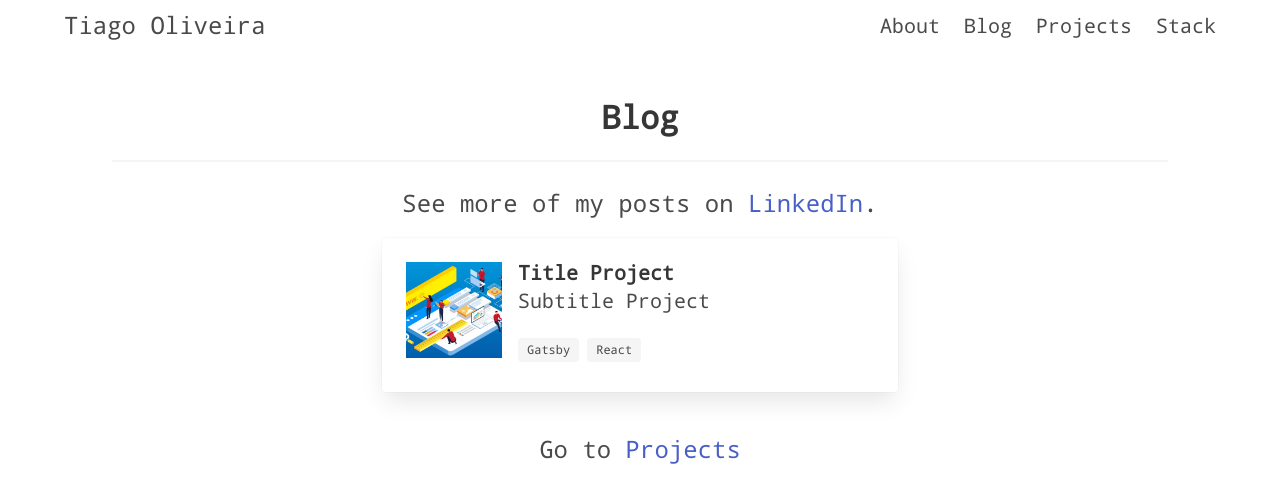
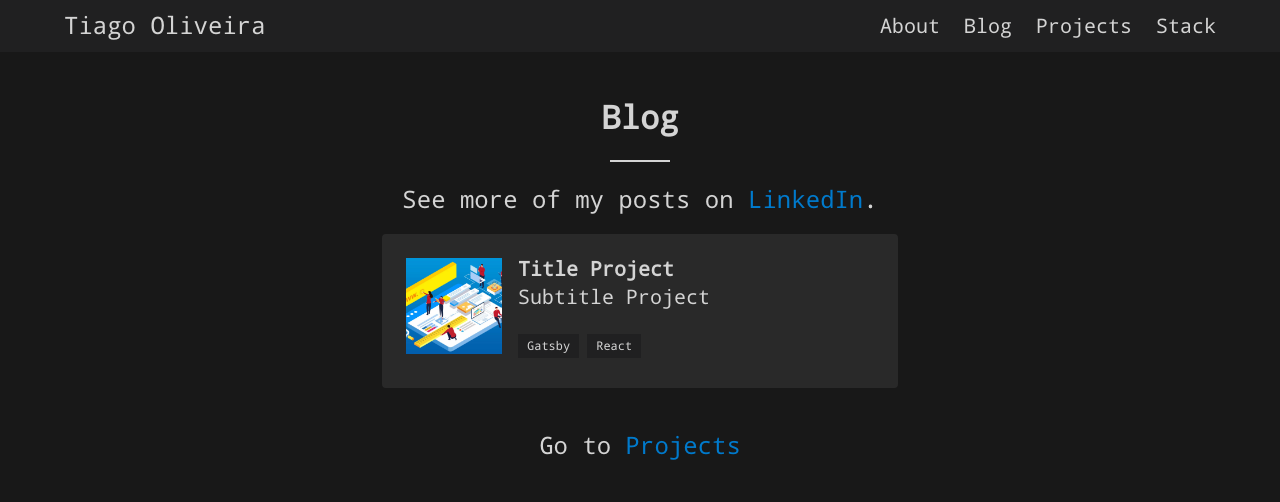
Before and after one commit to TiagoOlivv/my-personal-website, a Gatsby site: page /blog in a window 1280 px wide. Built offline with nearby package versions, Linux system fonts and the light colour scheme; Gatsby itself is replaced by a stand-in of ours.

Commit message:
add finally styles

```diff
--- a/src/components/Card/index.js
+++ b/src/components/Card/index.js
@@ -9,7 +9,7 @@ const Card = ({ title, subtitle, link, tags, image }) => {
 					<div className="media">
 						<div className="media-left">{image}</div>
 						<div className="media-content">
-							<h4 className="title is-size-5-desktop is-size-6-touch">
+							<h4 className="title is-size-5-desktop is-size-6-touch has-text-light">
 								{title}
 							</h4>
 							<p className="subtitle is-size-5-desktop is-size-6-touch">
--- a/src/components/Card/styles.scss
+++ b/src/components/Card/styles.scss
@@ -1,3 +1,7 @@
 .card {
 	margin: 16px 0;
+	box-shadow: none;
+	&:hover {
+		background-color: $card-hover-color;
+	}
 }
--- /dev/null
+++ b/src/components/Title/index.js
@@ -0,0 +1,17 @@
+import React from 'react'
+import PropType from 'prop-types'
+
+const Title = ({ children }) => {
+	return (
+		<>
+			<h1 className="title has-text-centered has-text-light">{children}</h1>
+			<hr />
+		</>
+	)
+}
+
+Title.protoTypes = {
+	children: PropType.node.isRequired,
+}
+
+export default Title
--- /dev/null
+++ b/src/components/Title/styles.scss
@@ -0,0 +1,4 @@
+hr {
+	width: 60px;
+	margin: 20px auto;
+}
--- a/src/pages/404.js
+++ b/src/pages/404.js
@@ -2,13 +2,13 @@ import React from 'react'
 
 import Layout from 'components/Layout'
 import SEO from 'components/SEO'
+import Title from 'components/Title'
 
 const NotFoundPage = () => (
 	<Layout>
 		<SEO pageTitle="404: Not found" />
 		<section className="section is-size-4-desktop is-size-5-touch">
-			<h1 className="title has-text-centered">404: NOT FOUND</h1>
-			<hr />
+			<Title>404: NOT FOUND</Title>
 			<p className="has-text-centered">
 				You just hit a route that doesn't exist... the sadness.
 			</p>
--- a/src/pages/blog.js
+++ b/src/pages/blog.js
@@ -6,6 +6,7 @@ import Img from 'gatsby-image'
 import Layout from 'components/Layout'
 import SEO from 'components/SEO'
 import Card from 'components/Card'
+import Title from 'components/Title'
 
 export const queryImage = graphql`
 	query {
@@ -23,13 +24,12 @@ const Blog = ({ data }) => {
 	return (
 		<Layout>
 			<SEO
-				pageTitle="Projects"
+				pageTitle="Blog"
 				description="front-end developer, developing apps"
 				keywords="ReactJS, React Native, Node, Gatsby, Front-end, API"
 			/>
 			<section className="section is-size-4-desktop is-size-5-touch">
-				<h1 className="title has-text-centered">Blog</h1>
-				<hr />
+				<Title>Blog</Title>
 				<p className="has-text-centered">
 					{`See more of my posts on `}
 					<a href="https://www.linkedin.com/in/tiagoolivv/">LinkedIn</a>.
--- a/src/pages/projects.js
+++ b/src/pages/projects.js
@@ -6,6 +6,7 @@ import Img from 'gatsby-image'
 import Layout from 'components/Layout'
 import SEO from 'components/SEO'
 import Card from 'components/Card'
+import Title from 'components/Title'
 
 export const queryImage = graphql`
 	query {
@@ -28,8 +29,8 @@ const Projects = ({ data }) => {
 				keywords="ReactJS, React Native, Node, Gatsby, Front-end, API"
 			/>
 			<section className="section is-size-4-desktop is-size-5-touch">
-				<h1 className="title has-text-centered">Projects</h1>
-				<hr />
+				<Title>Projects</Title>
+
 				<p className="has-text-centered">
 					{`Some of my projects, see more on my `}
 					<a href="https://github.com/tiagoolivv">Github</a>.
--- a/src/pages/stack.js
+++ b/src/pages/stack.js
@@ -3,12 +3,13 @@ import Helmet from 'react-helmet'
 
 import Layout from 'components/Layout'
 import SEO from 'components/SEO'
+import Title from 'components/Title'
 
 const Stack = () => {
 	return (
 		<Layout>
 			<SEO
-				pageTitle="Projects"
+				pageTitle="Stack"
 				description="front-end developer, developing apps"
 				keywords="ReactJS, React Native, Node, Gatsby, Front-end, API"
 			/>
@@ -21,8 +22,7 @@ const Stack = () => {
 			</Helmet>
 
 			<section className="section is-size-4-desktop is-size-5-touch">
-				<h1 className="title has-text-centered">Stack</h1>
-				<hr />
+				<Title>Stack</Title>
 
 				<div className="container has-text-centered">
 					<p className="content">
--- a/src/styles/index.scss
+++ b/src/styles/index.scss
@@ -5,3 +5,4 @@
 @import './home.scss';
 @import '../components/Card/styles.scss';
 @import '../components/Header/styles.scss';
+@import '../components/Title/styles.scss';
--- a/src/styles/theme.scss
+++ b/src/styles/theme.scss
@@ -16,3 +16,22 @@ $editor-property: #ce9178;
 $editor-regex: #d16969;
 $editor-regex-quantifier: #d7ba7d;
 $editor-constant: #569cd6;
+
+$body-background-color: $editor-background;
+$text: $editor-foreground;
+$link: $editor-activity-bar-badge;
+$link-hover: $editor-constant;
+$white-ter: $text;
+$yellow: $editor-property;
+
+$navbar-background-color: $editor-menu-background;
+$navbar-item-color: $editor-foreground;
+$navbar-item-hover-color: $editor-foreground;
+$navbar-item-hover-background-color: $editor-unselected-tab;
+$navbar-burger-color: $navbar-item-color;
+
+$card-background-color: $editor-unselected-tab;
+$card-hover-color: rgba($editor-foreground, 0.15);
+$tag-color: $editor-foreground;
+$tag-background-color: $editor-menu-background;
+$tag-radius: 0;
```
Also changed, not shown: src/pages/index.js (+6 -2 lines).
